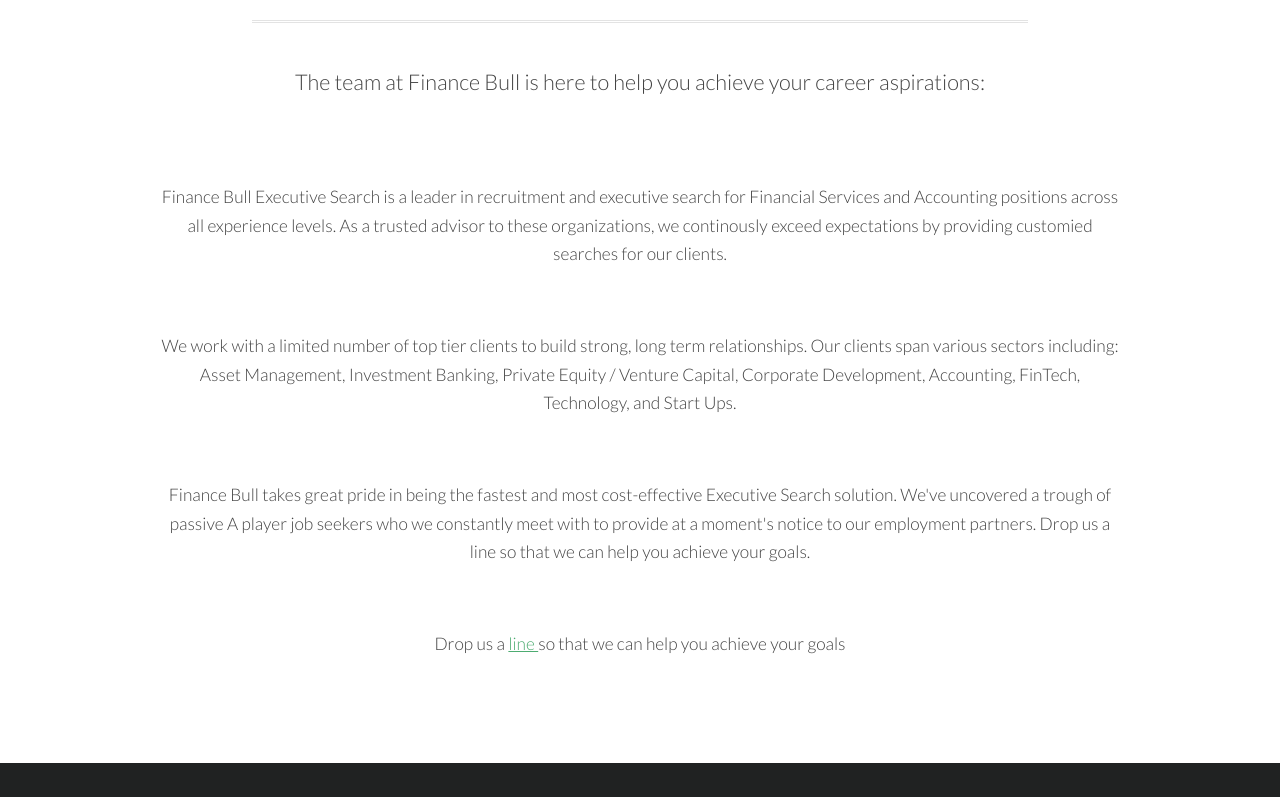
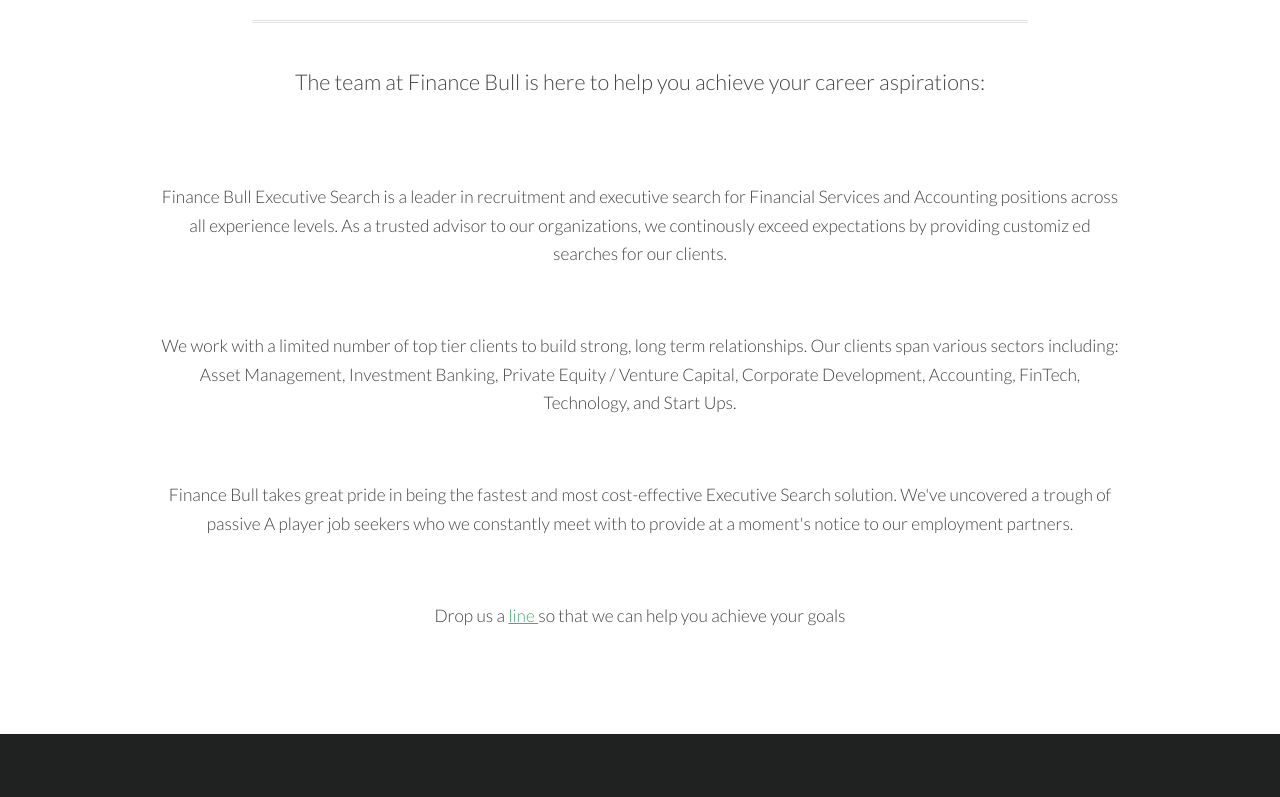
Before and after one commit to Dtoyne/ExecutiveSearch, a website: page public/about.html in a window 1280 px wide. Shown: the part 275-1072 px from the top of the page. Drawn offline with Linux system fonts and the light colour scheme.

Commit message:
Fixed Typos

```diff
--- a/index.js
+++ b/index.js
@@ -1,9 +1,11 @@
 var express = require('express');
 var app = express();
 var path = require('path');
+var bs = require("./");
 var contact = '/contact.html';
 var about = '/about.html';
-var index = '/index.html'
+var index = '/index.html';
+
 
 app.engine('html', require('ejs').renderFile);
 
@@ -21,4 +23,5 @@
   res.sendFile(path.join(__dirname + about));
 });
 
+
 app.listen(process.env.PORT || 5000);
--- a/package.json
+++ b/package.json
@@ -4,6 +4,7 @@
   "description": "executive search",
   "main": "index.js",
   "dependencies": {
+    "browser-sync": "^2.18.12",
     "ejs": "^2.5.6",
     "express": "^4.15.3"
   },
--- a/public/about.html
+++ b/public/about.html
@@ -40,9 +40,9 @@
 						<p>The team at Finance Bull is here to help you achieve your career aspirations:</p>
 					</header>
 
-					<p align="center">Finance Bull Executive Search is a leader in recruitment and executive search for Financial Services and Accounting positions across all experience levels. As a trusted advisor to these organizations, we continously exceed expectations by providing customied searches for our clients.</p><br>
+					<p align="center">Finance Bull Executive Search is a leader in recruitment and executive search for Financial Services and Accounting positions across all experience levels. As a trusted advisor to our organizations, we continously exceed expectations by providing customiz	ed searches for our clients.</p><br>
 					<p align="center">We work with a limited number of top tier clients to build strong, long term relationships. Our clients span various sectors including: Asset Management, Investment Banking, Private Equity / Venture Capital, Corporate Development, Accounting, FinTech, Technology, and Start Ups.</p><br>
-					<p align="center">Finance Bull takes great pride in being the fastest and most cost-effective Executive Search solution. We've uncovered a trough of passive A player job seekers who we constantly meet with to provide at a moment's notice to our employment partners. Drop us a line so that we can help you achieve your goals.</p><br>
+					<p align="center">Finance Bull takes great pride in being the fastest and most cost-effective Executive Search solution. We've uncovered a trough of passive A player job seekers who we constantly meet with to provide at a moment's notice to our employment partners.</p><br>
 					<p align="center">Drop us a <a href="mailto:recruitment@financebullexecutivesearch.site"> line </a> so that we can help you achieve your goals</p>
 
 				</div>
```
Also changed, not shown: public/index.html (+1 -1 lines), 2 other files.
